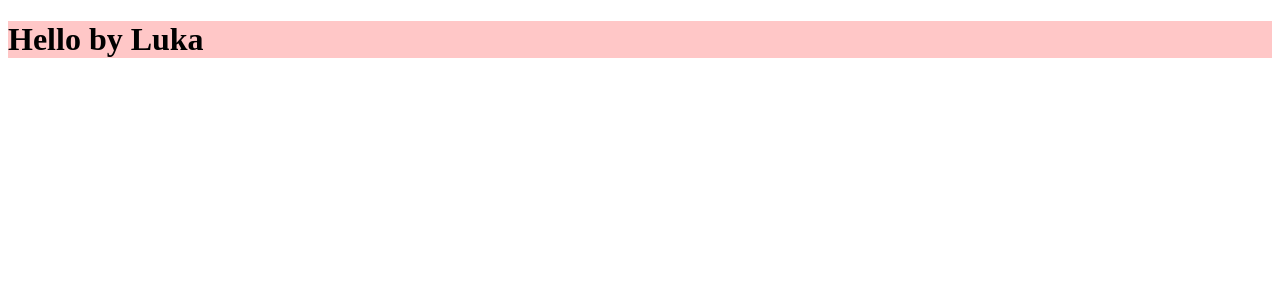
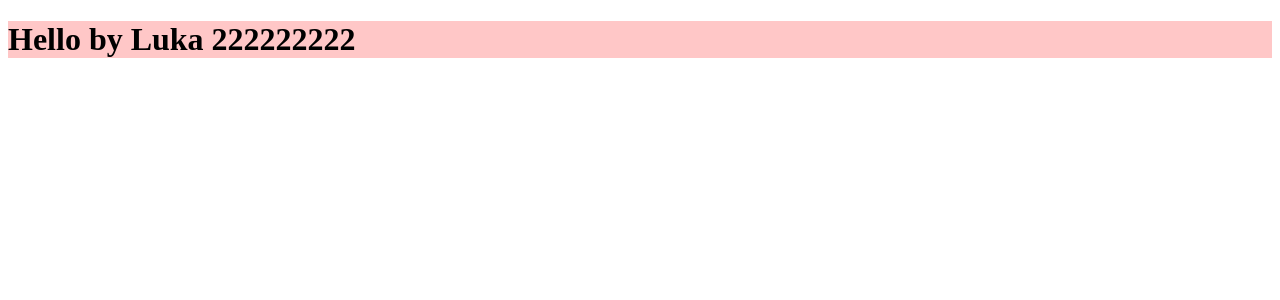
Before and after one commit to LukaSpoljar/Quiz, an Angular app in the folder Client/: page / in a window 1280 px wide. Shown: the top 300 px of the page. Built offline with nearby package versions, Linux system fonts and the light colour scheme.

Commit message:
client_2

```diff
--- a/Client/src/app/app.component.html
+++ b/Client/src/app/app.component.html
@@ -1,2 +1,2 @@
-<h1>Hello by Luka</h1>
+<h1>Hello by Luka 222222222</h1>
 <router-outlet></router-outlet>
```
